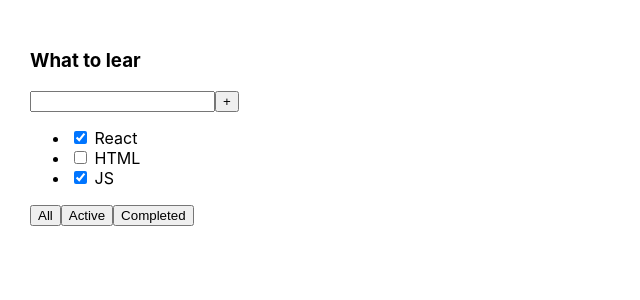
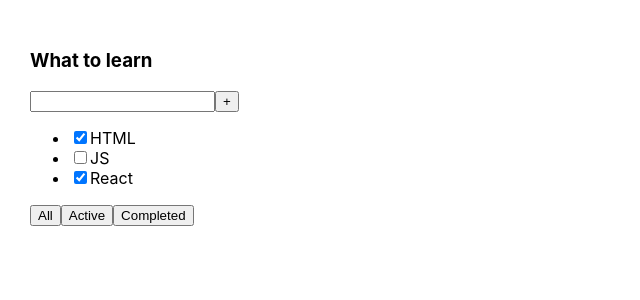
Before and after one commit to VladislavRomash/To-Do-List, a React (Create React App) app: page / in a window 1280 px wide. Shown: the top 300 px of the page, without its empty margins (0-640 px from the left). Built offline with nearby package versions, Linux system fonts and the light colour scheme.

Commit message:
added functionality

```diff
--- a/package.json
+++ b/package.json
@@ -10,10 +10,13 @@
     "@types/node": "^16.7.13",
     "@types/react": "^18.0.0",
     "@types/react-dom": "^18.0.0",
+    "@types/react-redux": "^7.1.24",
     "@types/uuid": "^8.3.4",
     "react": "^18.0.0",
     "react-dom": "^18.0.0",
+    "react-redux": "^7.2.8",
     "react-scripts": "5.0.1",
+    "redux": "^4.1.2",
     "typescript": "^4.4.2",
     "uuid": "^8.3.2",
     "web-vitals": "^2.1.0"
--- a/src/App.tsx
+++ b/src/App.tsx
@@ -1,12 +1,61 @@
-import React from 'react';
+import React, {useState} from 'react';
 import './App.css';
 import {Todolist} from "./components/todolist";
+import {v1} from "uuid";
 
+export type FilterType = 'all' | 'active' | 'completed'
+export type TodolistType = {
+    id: string
+    title: string
+    filter: FilterType
+}
+export type TaskType = {
+    id: string
+    title: string
+    isDone: boolean
+}
+export type TaskStateType = {
+    [key: string]: TaskType[]
+}
 
 export const App = () => {
+    const todolistID1 = v1()
+
+    const [todolist, setTodolist] = useState<TodolistType[]>([
+        {id: todolistID1, title: 'What to learn', filter: 'all'},
+    ])
+    const [task, setTask] = useState<TaskStateType>({
+        [todolistID1]: [
+            {id: v1(), title: 'HTML', isDone: true},
+            {id: v1(), title: 'JS', isDone: false},
+            {id: v1(), title: 'React', isDone: true},
+        ]
+    })
+
+    const addNewTask = (todolistID: string, title: string) => {
+        const newTask = {id: v1(), title, isDone: false}
+        setTask({[todolistID]: [newTask, ...task[todolistID]]})
+    }
+    const changeStatusTask = (todolistID: string, taskID: string, value: boolean) => {
+        setTask({[todolistID]: task[todolistID].map(m => m.id === taskID ? {...m, isDone: value} : m)})
+    }
+    const changeFilterTodo = (todolistID: string, filter: FilterType) => {
+        setTodolist(todolist.map(m => m.id === todolistID ? {...m, filter} : m))
+    }
+
     return (
         <div className="App">
-            <Todolist />
+            {
+                todolist.map(m => <Todolist key={m.id}
+                                            task={task}
+                                            todolistID={m.id}
+                                            title={m.title}
+                                            addNewTask={addNewTask}
+                                            changeStatusTask={changeStatusTask}
+                                            filter={m.filter}
+                                            changeFilterTodo={changeFilterTodo}
+                />)
+            }
         </div>
     );
 }
--- a/src/components/buttonsForFiltering.tsx
+++ b/src/components/buttonsForFiltering.tsx
@@ -1,11 +1,21 @@
 import React from 'react';
+import {FilterType} from "../App";
 
-export const ButtonsForFiltering = () => {
+type ButtonsForFilteringPropsType = {
+    callback: (filter: FilterType) => void
+}
+
+export const ButtonsForFiltering = ({callback}: ButtonsForFilteringPropsType) => {
+
+    const onClickHandler = (filter: FilterType) => {
+        callback(filter)
+    }
+
     return (
         <>
-            <button>All</button>
-            <button>Active</button>
-            <button>Completed</button>
+            <button onClick={() => onClickHandler('all')}> All</button>
+            <button onClick={() => onClickHandler('active')}>Active</button>
+            <button onClick={() => onClickHandler('completed')}>Completed</button>
         </>
 
     );
--- a/src/components/header.tsx
+++ b/src/components/header.tsx
@@ -1,9 +1,11 @@
 import React from 'react';
 
+type HeaderPropsType = {
+    title: string
+}
 
-
-export const Header = () => {
+export const Header = ({title}: HeaderPropsType) => {
     return (
-        <h3>What to lear</h3>
+        <h3>{title}</h3>
     );
 };
--- a/src/components/task.tsx
+++ b/src/components/task.tsx
@@ -1,13 +1,22 @@
-import React from 'react';
+import React, {ChangeEvent} from 'react';
 
+type TaskPropsType = {
+    taskID: string
+    title: string
+    isDone: boolean
+    callback: (taskID: string, value: boolean) => void
+}
 
-export const Task = () => {
+export const Task = ({taskID, title, isDone, callback}: TaskPropsType) => {
+
+    const onChangeHandler = (e: ChangeEvent<HTMLInputElement>) => {
+        callback(taskID, e.currentTarget.checked)
+    }
+
     return (
-        <ul>
-            <li><input type="checkbox" checked={true}/> <span>React</span></li>
-            <li><input type="checkbox" checked={false}/> <span>HTML</span></li>
-            <li><input type="checkbox" checked={true}/> <span>JS</span></li>
-        </ul>
-
+        <li>
+            <input type="checkbox" checked={isDone} onChange={onChangeHandler}/>
+            <span>{title}</span>
+        </li>
     );
 };
--- a/src/components/todolist.tsx
+++ b/src/components/todolist.tsx
@@ -1,25 +1,69 @@
 import React from 'react';
 import {Header} from "./header";
 import {UniversalInput} from "./universalInput";
+import {ButtonsForFiltering} from "./buttonsForFiltering";
+import {FilterType, TaskStateType} from "../App";
 import {Task} from "./task";
-import {ButtonsForFiltering} from "./buttonsForFiltering";
 
+type TodolistPropsType = {
+    task: TaskStateType
+    todolistID: string
+    title: string
+    addNewTask: (todolistID: string, title: string) => void
+    changeStatusTask: (todolistID: string, taskID: string, value: boolean) => void
+    filter: FilterType
+    changeFilterTodo: (todolistID: string, filter: FilterType) => void
+}
 
-export const Todolist = () => {
+export const Todolist = ({
+                             task,
+                             todolistID,
+                             title,
+                             addNewTask,
+                             changeStatusTask,
+                             filter,
+                             changeFilterTodo
+                         }: TodolistPropsType) => {
+
+    const addTask = (title: string) => {
+        addNewTask(todolistID, title)
+    }
+    const changeStatus = (taskID: string, value: boolean) => {
+        changeStatusTask(todolistID, taskID, value)
+    }
+    const changeFilter = (filter: FilterType) => {
+        changeFilterTodo(todolistID, filter)
+    }
+
+    let taskFiltered = task[todolistID]
+    if (filter === 'active') {
+        taskFiltered = taskFiltered.filter(f => !f.isDone)
+    }
+    if (filter === 'completed') {
+        taskFiltered = taskFiltered.filter(f => f.isDone)
+    }
+
 
     return (
         <div>
             <div>
-                <Header/>
+                <Header title={title}/>
             </div>
             <div>
-                <UniversalInput/>
+                <UniversalInput callback={addTask}/>
             </div>
+            <ul>
+                {
+                    taskFiltered.map(m => <Task key={m.id}
+                                                taskID={m.id}
+                                                title={m.title}
+                                                isDone={m.isDone}
+                                                callback={changeStatus}
+                    />)
+                }
+            </ul>
             <div>
-               <Task/>
-            </div>
-            <div>
-                <ButtonsForFiltering/>
+                <ButtonsForFiltering callback={changeFilter}/>
             </div>
         </div>
     );
--- a/src/components/universalInput.tsx
+++ b/src/components/universalInput.tsx
@@ -1,14 +1,30 @@
-import React from 'react';
+import React, {ChangeEvent, useState} from 'react';
 
 
+type UniversalInputPropsType = {
+    callback: (title: string) => void
+}
 
-export const UniversalInput = () => {
+export const UniversalInput = ({callback}: UniversalInputPropsType) => {
 
+    const [value, setValue] = useState<string>('')
+
+    const onClickHandler = () => {
+        if (value.trim() !== '') {
+            callback(value)
+            setValue('')
+        } else {
+            setValue('Error')
+        }
+    }
+    const onChangeHandler = (e: ChangeEvent<HTMLInputElement>) => {
+        setValue(e.currentTarget.value)
+    }
 
     return (
         <div>
-            <input/>
-            <button>+</button>
+            <input value={value} onChange={onChangeHandler}/>
+            <button onClick={onClickHandler}>+</button>
         </div>
     );
 };
```
Also changed, not shown: 1 other file (tests, documents, lock files or other folders).
